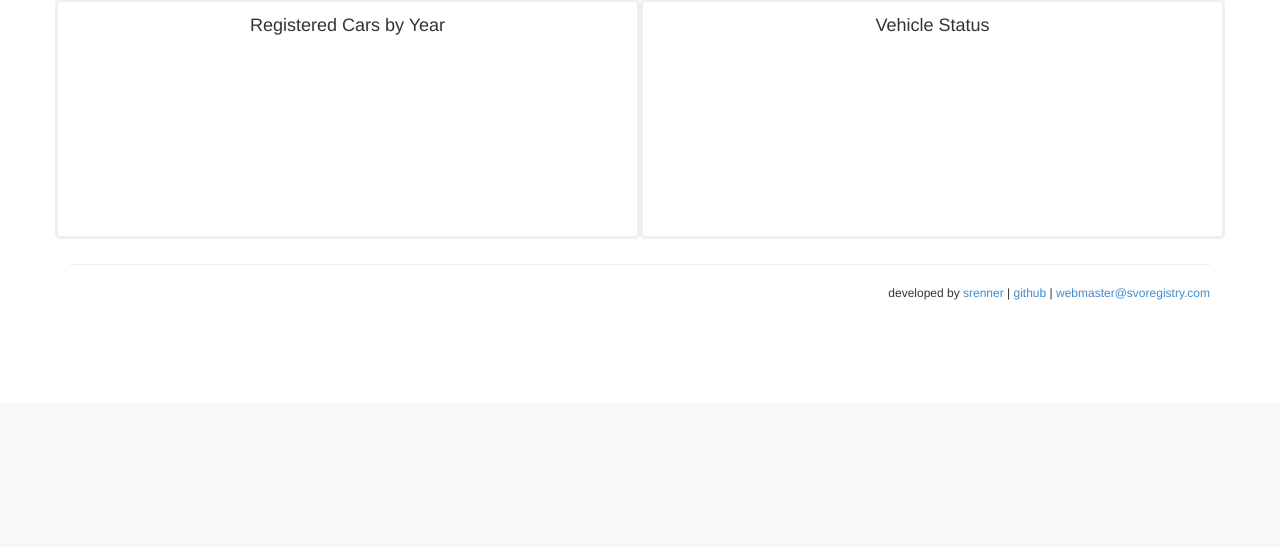
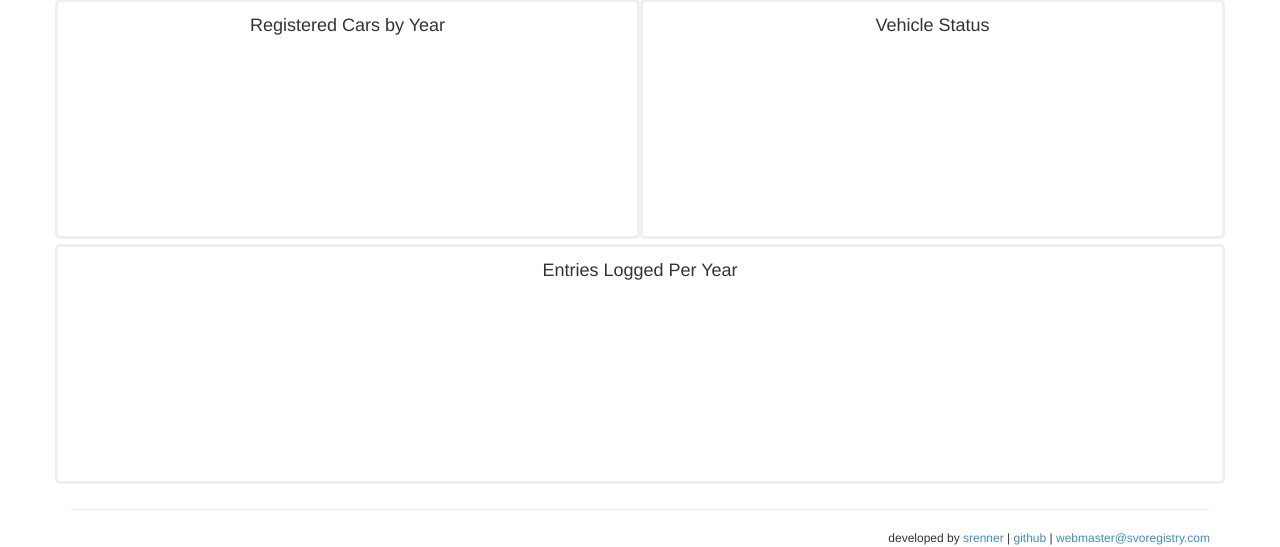
Before and after one commit to srenner/svoregistry-v2, a Django app: template svoregistry/registry/templates/statistics.html in a window 1280 px wide. Shown: the part 397-944 px from the top of the page. Before the commit the page ends 697 px from the top, so only its background shows below. Run offline with Django 3.2, Linux system fonts and the light colour scheme; the template is opened without the code that fills it, so the values that code supplies are empty; some libraries are stand-ins or nearby versions.

Commit message:
add timeline statistic

```diff
--- a/svoregistry/registry/static/registry/js/statistics.js
+++ b/svoregistry/registry/static/registry/js/statistics.js
@@ -72,3 +72,36 @@
 		});
 	});
 })();
+
+
+
+
+
+
+
+
+
+(function getTimelineData() {
+	$.get('/statistics/timeline', function(data) {
+		var labels = [];
+		var cars = [];
+		var totals = [];
+		for(var i = 0; i < data.length; i++) {
+			labels.push(data[i].entry_year);
+			cars.push(data[i].count);
+		}
+		new Chartist.Bar('#stats-timeline',
+		{
+			labels: labels,
+		  	series: [cars]
+		},
+		{
+			axisX:
+		  	{
+		  	},
+		  	axisY:
+		  	{
+		  	}
+		});
+	});
+})();
--- a/svoregistry/registry/templates/statistics.html
+++ b/svoregistry/registry/templates/statistics.html
@@ -9,7 +9,6 @@
 <h1>Registry Statistics</h1>
 <p class="text-center">The registry now contains {{cars}} cars and {{entries}} entries!</p>
 <div class="row">
-
 	<div class="col-md-12 stat-box">
 		<h4 class="text-center">Registered Cars by Color Code</h4>
 		<noscript>
@@ -33,6 +32,13 @@
 		</noscript>
 		<div class="ct-chart" id="stats-status"></div>
 	</div>
+	<div class="col-md-12 stat-box">
+		<h4 class="text-center">Entries Logged Per Year</h4>
+		<noscript>
+			<p class="text-center">Enable JavaScript to view</p>
+		</noscript>
+		<div class="ct-chart" id="stats-timeline"></div>
+	</div>
 </div>
 {% endblock %}
 {% block scripts %}
--- a/svoregistry/svoregistry/urls.py
+++ b/svoregistry/svoregistry/urls.py
@@ -12,6 +12,7 @@ urlpatterns = patterns('',
     url(r'^forsale/$', views.forsale, name='forsale'),
     url(r'^statistics/$', views.statistics, name='statistics'),
     url(r'^statistics/year/$', views.statistics_year, name='statistics_year'),
+    url(r'^statistics/timeline/$', views.statistics_entry_year, name='statistics_entry_year'),
     url(r'^statistics/color/$', views.statistics_color, name='statistics_color'),
     url(r'^statistics/status/$', views.statistics_status, name='statistics_status'),
     url(r'^about/$', views.about, name='about'),
```
Also changed, not shown: svoregistry/registry/views.py (+9 -0 lines).
